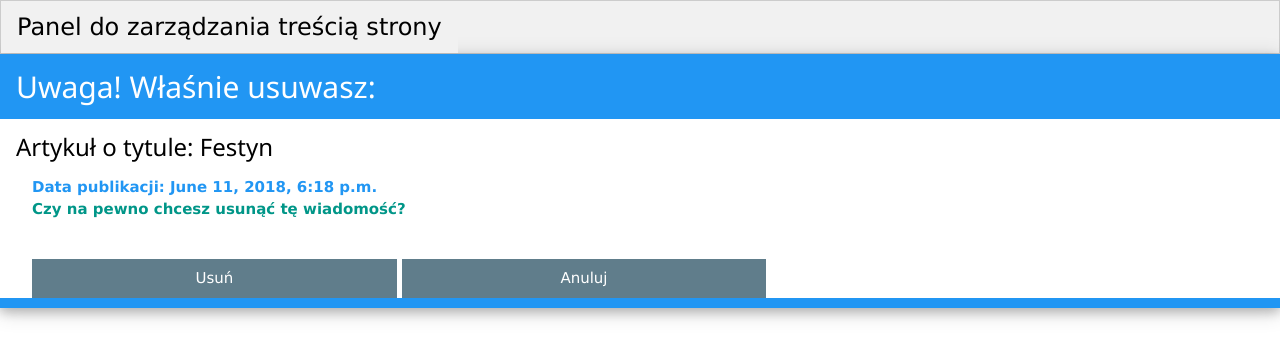
After one commit to Karolucha/pmb, a Django app: page /actual_detail/11/delete in a window 1280 px wide. The commit adds this page. Shown: the top 359 px of the page. Run offline with Django 3.2, Linux system fonts and the light colour scheme; data comes from the database, SQL or seed files in the repository; both versions use the stored data as it was after the commit; some libraries are stand-ins or nearby versions.

Commit message:
Can edit and delete actuals

```diff
--- /dev/null
+++ b/misiek/static/site.css
@@ -0,0 +1,6 @@
+.w-50{
+width:50%
+}
+.w-30{
+width:30%
+}
--- /dev/null
+++ b/misiek/templates/actual_delete.html
@@ -0,0 +1,28 @@
+{% extends 'base/base.html' %}
+{% load static %}
+{% block content %}
+<div class="w3-card-4">
+    <header class="w3-container w3-blue">
+        <h2>Uwaga! Właśnie usuwasz:</h2>
+    </header>
+
+    <div class="w3-container">
+      <h3>Artykuł o tytule: {{article.title}}</h3>
+
+    <form method="POST" class="w3-container">
+       {% csrf_token %}
+      <label class="w3-text-blue"><b>Data publikacji: {{article.date}}</b></label><br/>
+
+      <label class="w3-text-teal"><b>Czy na pewno chcesz usunąć tę wiadomość?</b></label><br/>
+    <input type="hidden" name="delete" value="True"/><br/>
+    <input class="w3-btn w3-margin-top w3-blue-grey w-30" type="submit" value="Usuń"/>
+    <a class="w3-btn w3-margin-top w3-blue-grey w-30" href="{% url 'actual' %}" >Anuluj</a>
+
+    </form>
+    </div>
+
+    <footer class="w3-container w3-blue">
+  <h5></h5>
+</footer>
+</div>
+{% endblock %}
--- a/misiek/templates/base/base.html
+++ b/misiek/templates/base/base.html
@@ -21,10 +21,11 @@
 
      <!--<link rel="stylesheet" href="{% static 'fonts/css/font-awesome.css' %}">-->
      <link rel="stylesheet" href="{% static 'js/w3c.css' %}">
+     <link rel="stylesheet" href="{% static 'site.css' %}">
 
 <body>
 <div class="w3-bar w3-border w3-light-grey w3-xlarge">
-  <a href="#" class="w3-bar-item w3-button">Panel do zarządzania treścią strony</a>
+  <a href="{% url 'index' %}" class="w3-bar-item w3-button">Panel do zarządzania treścią strony</a>
 </div>
 {% block content %}
 {% endblock %}
--- a/misiek/urls.py
+++ b/misiek/urls.py
@@ -5,8 +5,9 @@ urlpatterns = [
     # ex: /polls/
     url('^adminek', views.index, name='index'),
     url('^actual_list$', views.actual, name='actual'),
-    # url('^actual_detail/(?P<actual_id>\d{1,4})?', views.actual_detail, name='actual_detail'),
-    url(r'^actual_detail/(?P<pk>[0-9]+)/$', views.DetailView.as_view(), name='actual_detail'),
+    url('^actual_detail/(?P<actual_id>\d{1,4})/delete', views.actual_delete, name='actual_delete'),
+    url(r'^actual_detail/(?P<pk>[0-9]+)?$', views.DetailView.as_view(), name='actual_detail'),
+    # url(r'^actual_new$', views.DetailView.as_view(), name='actual_detail'),
     url('^cancelary', views.cancelary, name='cancelary'),
     # url(r'^article/(?P<page_number>\d{1,4})?/$', views.articles, name='article_detail'),
     # ex: /polls/5/
--- a/misiek/views.py
+++ b/misiek/views.py
@@ -8,24 +8,28 @@ def get_context():
         'list': 'admin'
     }
 
+ACTIONS = [
+{
+  'name': 'Aktualności',
+  'link': 'actual'
+},
+{
+  'name': 'Godziny działania kancelari',
+  'link': 'cancelary'
+}
+]
+
 
 def index(request):
     print('my index')
-    actions = [
-    {
-      'name': 'Aktualności',
-      'link': 'actual'
-    },
-    {
-      'name': 'Godziny działania kancelari',
-      'link': 'cancelary'
-    }
-  ]
-    return render(request, 'index2.html', {'actions': actions})
+
+    return render(request, 'index2.html', {'actions': ACTIONS})
+
 
 def cancelary(request):
     print('my index')
     return render(request, 'cancelary.html', get_context())
+
 
 def actual(request):
     print('just actual')
@@ -36,6 +40,7 @@ def actual(request):
     actual_list_links = Actual.objects.all()
     return render(request, 'actual.html', {'actual_list_links': actual_list_links})
 
+
 def actual_detail(request, actual_id):
     print('ACTUAL DETAIL')
     article = Actual.objects.get(id=actual_id)
@@ -44,9 +49,23 @@ def actual_detail(request, actual_id):
         'article': article})
 
 
+def actual_delete(request, actual_id):
+    article = Actual.objects.get(id=actual_id)
+    if request.POST:
+        article.delete()
+        return render(request, 'index2.html', {'actions': ACTIONS})
+    else:
+        return render(request, 'actual_delete.html', {
+            'article': article})
+
+
 class DetailView(View):
     def get(self, request, *args, **kwargs):
-        print('GET')
+        print('GET', kwargs['pk'], kwargs['pk'] == 0)
+        if kwargs['pk'] is None:
+            return render(request, 'actual_new.html')
+
+        print('not new')
         article = Actual.objects.get(id=kwargs['pk'])
         # form = PostForm()
         return render(request, 'actual_detail.html', {
@@ -54,9 +73,16 @@ class DetailView(View):
 
     def post(self, request, *args, **kwargs):
         print('POST', request.POST)
-        article = Actual.objects.get(id=kwargs['pk'])
-        article.content = request.POST['content']
-        article.title = request.POST['title']
+        if kwargs['pk'] is None:
+            article = Actual(content=request.POST['content'],
+                             title=request.POST['title'])
+        # elif request.POST.get('delete'):
+        #     article = Actual.objects.get(id=kwargs['pk'])
+        #     article.delete()
+        else:
+            article = Actual.objects.get(id=kwargs['pk'])
+            article.content = request.POST['content']
+            article.title = request.POST['title']
         article.save()
         return render(request, 'actual_detail.html', {
             'article': article})
```
Also changed, not shown: misiek/templates/actual.html (+8 -7 lines), misiek/templates/actual_detail.html (+2 -5 lines), misiek/templates/actual_new.html (added, +27 -0 lines), db.sqlite3.
